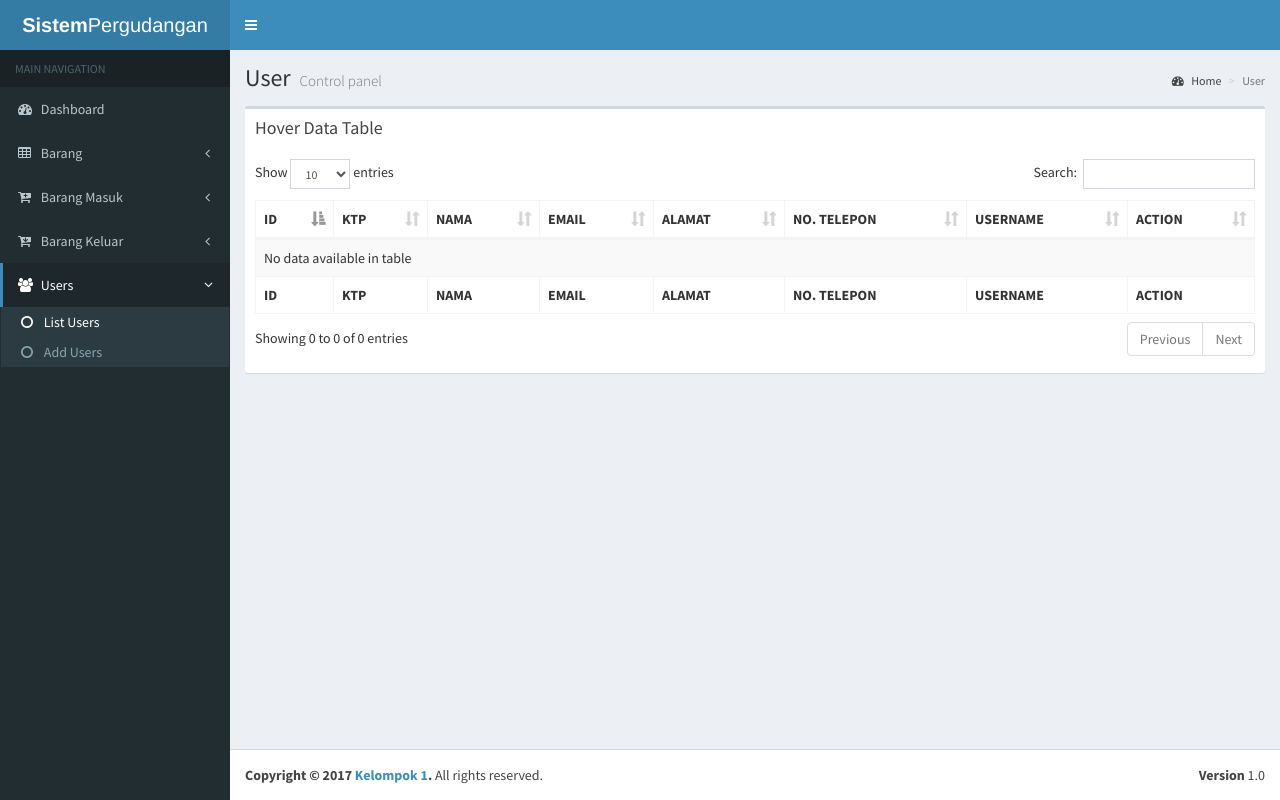
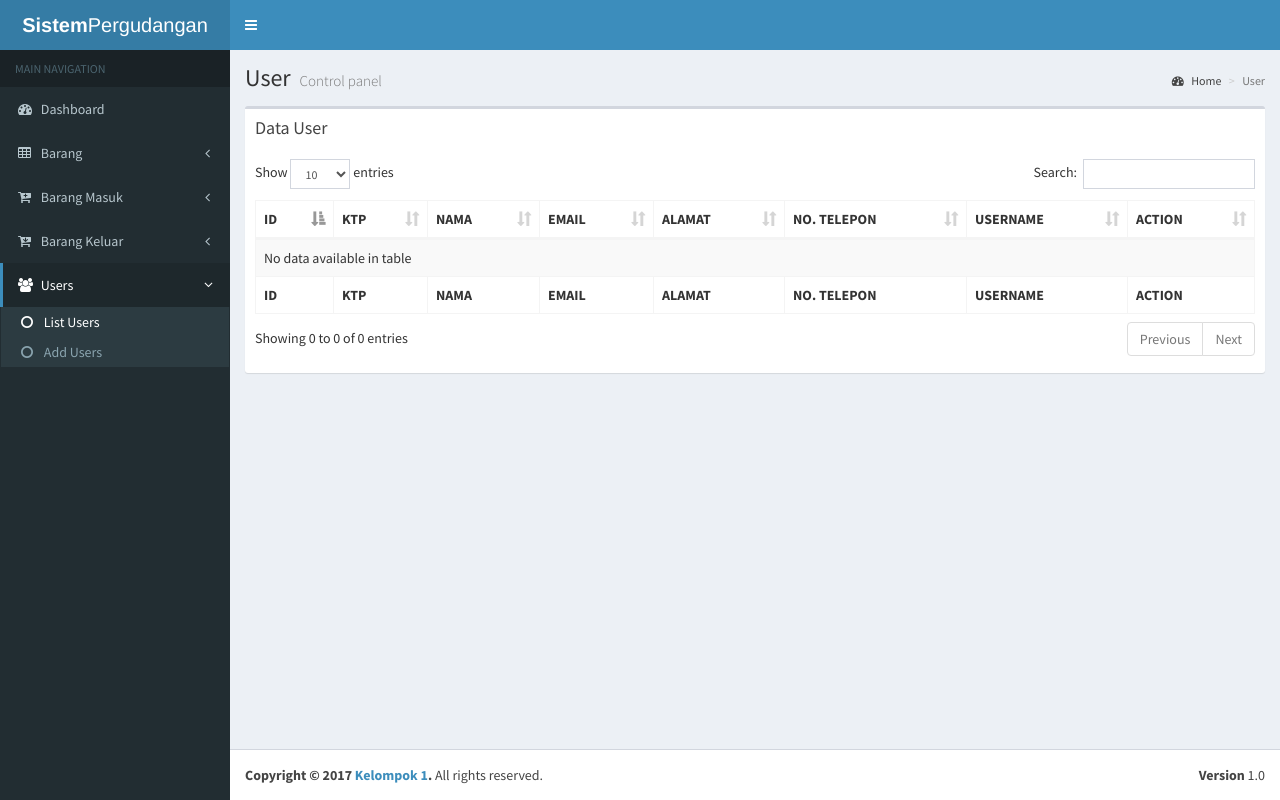
Before and after one commit to MNFadillah/Tugas-Website-Pergudangan, a PHP site: page /pergudangan/user in a window 1280 px wide. Run offline with PHP 8.4, Linux system fonts and the light colour scheme; data that the repository does not hold is empty; some libraries are stand-ins or nearby versions.

Commit message:
edit data-title

```diff
--- a/pages/barang-in/index.php
+++ b/pages/barang-in/index.php
@@ -33,7 +33,7 @@
         <div class="col-xs-12">
           <div class="box">
             <div class="box-header">
-              <h3 class="box-title">Hover Data Table</h3>
+              <h3 class="box-title">Data Barang Masuk</h3>
             </div>
             <!-- /.box-header -->
             <div class="box-body">
--- a/pages/barang-out/index.php
+++ b/pages/barang-out/index.php
@@ -33,7 +33,7 @@
         <div class="col-xs-12">
           <div class="box">
             <div class="box-header">
-              <h3 class="box-title">Hover Data Table</h3>
+              <h3 class="box-title">Data Barang Keluar</h3>
             </div>
             <!-- /.box-header -->
             <div class="box-body">
--- a/pages/user/index.php
+++ b/pages/user/index.php
@@ -33,7 +33,7 @@
         <div class="col-xs-12">
           <div class="box">
             <div class="box-header">
-              <h3 class="box-title">Hover Data Table</h3>
+              <h3 class="box-title">Data User</h3>
             </div>
             <!-- /.box-header -->
             <div class="box-body">
```
